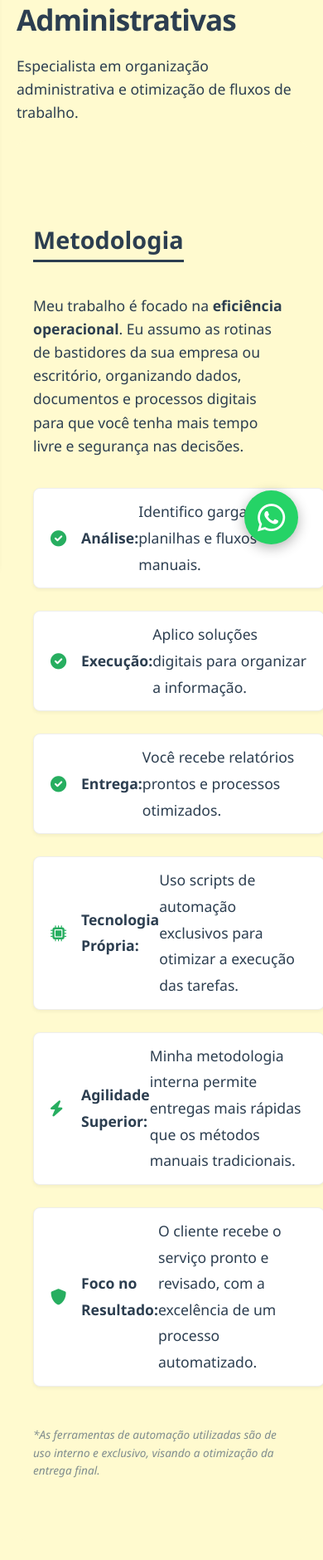
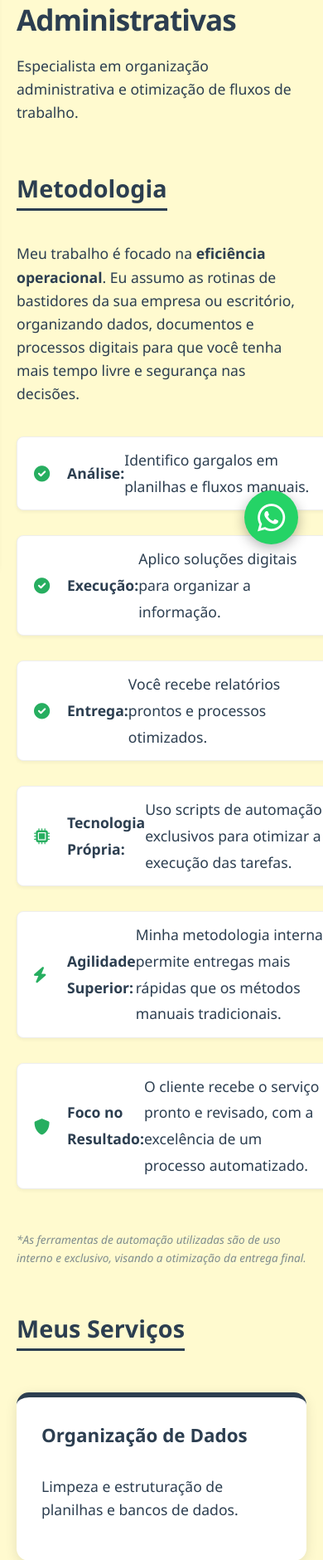
Before and after one commit to sMarkis/meu-site-profissional, a Flask app: page / in a window 390 px wide. Shown: the part 158-2038 px from the top of the page at 83% size. Run offline with Flask 3, Linux system fonts and the light colour scheme.

Commit message:
ajuste e correção do css

```diff
--- a/static/css/style.css
+++ b/static/css/style.css
@@ -37,14 +37,13 @@ body {
     position: fixed;
     left: 0;
     top: 0;
-    transition: width 0.3s cubic-bezier(0.4, 0, 0.2, 1), left 0.3s ease; /* Ajustado */
+    transition: width 0.3s cubic-bezier(0.4, 0, 0.2, 1), left 0.3s ease;
     overflow: hidden;
     color: white;
     z-index: 1000;
     box-shadow: 3px 0 10px rgba(0,0,0,0.2);
 }
 
-/* Expansão no Desktop */
 .sidebar:hover {
     width: 250px;
 }
@@ -98,7 +97,7 @@ body {
     3. BOTÃO MENU MOBILE (HAMBÚRGUER) - NOVO
    ============================================================ */
 .menu-toggle {
-    display: none; /* Escondido no PC */
+    display: none;
     position: fixed;
     top: 15px;
     left: 15px;
@@ -310,32 +309,51 @@ p {
    ============================================================ */
 @media (max-width: 768px) {
     .menu-toggle {
-        display: block; /* Botão aparece no celular */
+        display: block;
     }
 
     .sidebar {
         width: 250px;
-        left: -250px; /* Esconde o menu para a esquerda */
+        left: -250px;
     }
 
-    /* Classe que o JavaScript ativa ao clicar */
     .sidebar.active {
         left: 0;
     }
 
-    /* Ajuste para os textos aparecerem sempre no celular quando aberto */
     .sidebar.active li span.text {
         opacity: 1;
     }
 
     .content {
         margin-left: 0;
-        padding: 80px 20px 40px 20px; /* Espaço para o botão no topo */
+        padding: 80px 20px 40px 20px;
     }
 
     h1 {
         font-size: 2.2rem;
     }
+
+    /* INÍCIO DA SUBSTITUIÇÃO DA METODOLOGIA NO MOBILE */
+    .lista-metodologia {
+        display: flex;
+        flex-direction: column;
+        align-items: center; /* Centraliza as caixas na tela do celular */
+        padding: 0;
+        margin: 0 auto;
+        width: 100%;
+    }
+
+    .lista-metodologia li {
+        width: 90%; /* Deixa uma margem elegante nas laterais */
+        justify-content: flex-start; /* Mantém o ícone e o texto alinhados à esquerda dentro da caixa */
+        margin-bottom: 15px;
+        text-align: left;
+        background: white; /* Garante que o fundo branco apareça no celular */
+        box-shadow: 0 2px 4px rgba(0,0,0,0.05);
+        border-radius: 8px;
+    }
+    /* FIM DA SUBSTITUIÇÃO DA METODOLOGIA NO MOBILE */
 }
 
 /* ============================================================
@@ -354,46 +372,6 @@ footer {
 }
 
 .intro-texto {
-    max-width: 800px;
-    margin: 0 auto 40px;
-    line-height: 1.6;
-    color: #34495e;
-    text-align: left;
-}
-
-.lista-metodologia {
-    list-style: none;
-    padding: 20px 0;
-}
-
-.lista-metodologia li {
-    margin-bottom: 12px;
-    display: flex;
-    align-items: center;
-}
-
-.lista-metodologia i {
-    color: #27ae60;
-    margin-right: 15px;
-    font-size: 1.2rem;
-}
-
-/* botão como funciona */
-
-/* Efeito de rolagem suave para quando clicar no menu */
-html {
-    scroll-behavior: smooth;
-}
-
-/* Espaçamento e alinhamento da nova seção 'Como Funciona' */
-#metodologia{
-    padding: 60px 20px;
-    background-color: #fffacf; /* Um fundo levemente diferente para destacar */
-    border-radius: 12px;
-    margin: 20px 0;
-}
-
-.intro-texto {
     max-width: 900px;
     margin: 0 auto;
     font-size: 1.1rem;
@@ -401,27 +379,27 @@ html {
     color: #2c3e50;
 }
 
-/* Estilização da lista de metodologia (Passo a passo) */
+/* Estilização da lista de metodologia (Desktop) */
 .lista-metodologia {
     list-style: none;
     padding: 20px 0;
     display: flex;
-    flex-direction: column; /* Faz os itens ficarem um embaixo do outro */
+    flex-direction: column;
     gap: 15px;
-    align-items: flex-start; /* Alinha todos começando da esquerda */
-    max-width: 700px; /* Limita a largura para não esticar demais no seu monitor Ultrawide */
-    margin: 0 auto; /* Mantém o bloco todo centralizado na tela, mas o conteúdo interno à esquerda */
+    align-items: flex-start;
+    max-width: 700px;
+    margin: 0 auto;
 }
 
 .lista-metodologia li {
     background: white;
     padding: 12px 20px;
-    border-radius: 8px; /* Um pouco menos arredondado fica mais profissional */
+    border-radius: 8px;
     box-shadow: 0 2px 4px rgba(0,0,0,0.05);
     display: flex;
     align-items: center;
     border: 1px solid #eee;
-    width: 100%; /* Faz todas as caixas terem o mesmo tamanho */
+    width: 100%;
     text-align: left;
 }
 
@@ -429,29 +407,10 @@ html {
     color: #27ae60 !important;
     margin-right: 15px;
     font-size: 1.2rem;
-    min-width: 25px; /* Garante que os ícones fiquem todos alinhados na mesma coluna */
+    min-width: 25px;
 }
 
-.lista-metodologia i {
-    color: #27ae60; /* Verde para passar ideia de confirmação/sucesso */
-    margin-right: 12px;
-    font-size: 1.2rem;
-}
-
-/* Ajuste para telas de celular */
-@media (max-width: 768px) {
-    .lista-metodologia {
-        flex-direction: column;
-        align-items: flex-start;
-    }
-
-    .lista-metodologia li {
-        width: 100%;
-        border-radius: 8px;
-    }
-}
-
-/* Estilo do botão X (escondido por padrão no PC) */
+/* Estilo do botão X */
 .btn-fechar-mobile {
     display: none;
     background: none;
@@ -465,16 +424,11 @@ html {
 }
 
 @media (max-width: 768px) {
-    /* Quando a sidebar estiver ativa, mostramos o X */
     .sidebar.active .btn-fechar-mobile {
         display: block;
     }
 
-    /* Quando a sidebar estiver ativa, escondemos o botão hambúrguer (menu-toggle) */
     .sidebar.active ~ .menu-toggle {
         display: none;
     }
 }
-
-
-/* fim por hora */
```
Lines whose indentation alone changed are shown as unchanged.
